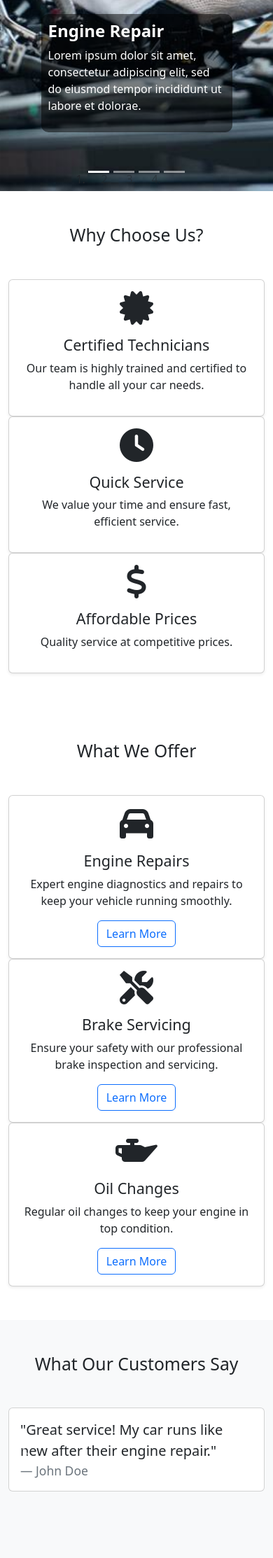
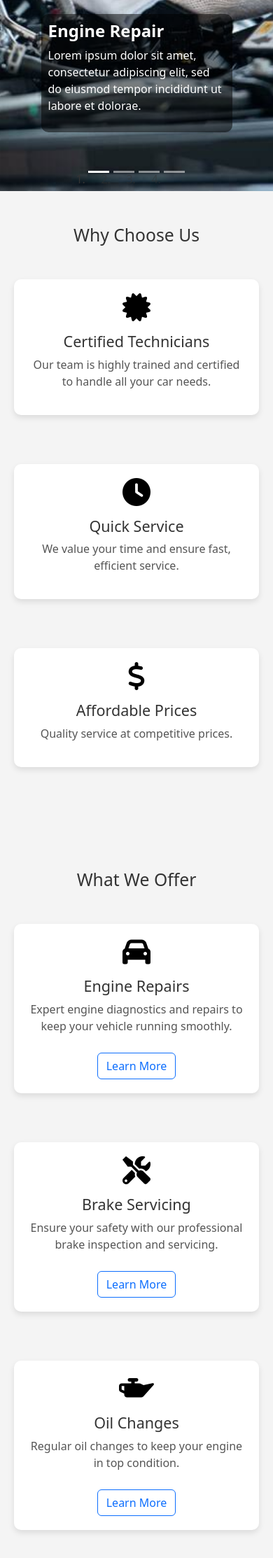
Before and after one commit to starlightaris/car_service_ms, a PHP site: page / in a window 390 px wide. Shown: the part 571-2797 px from the top of the page at 70% size. Run offline with PHP 8.4, Linux system fonts and the light colour scheme.

Commit message:
responsive home-grids

```diff
--- a/appointment.php
+++ b/appointment.php
@@ -44,6 +44,10 @@ if (isset($_POST['submit'])) {
 </head>
 
 <body>
+    <div id="header">
+        <?php include("header.php"); ?>
+    </div>
+
     <div class="container">
         <h1>Make A Reservation</h1>
         <form id="appointmentForm" name="appointmentForm" onsubmit="return doValidate()" method="POST">
--- a/css/style-aboutUs.css
+++ b/css/style-aboutUs.css
@@ -78,8 +78,6 @@ body, html {
   .grid-item p {
     font-size: 1rem;
     color: #555;
-
-
   }
 
   .grid-item:hover {
--- a/css/style-index.css
+++ b/css/style-index.css
@@ -103,6 +103,30 @@
       box-shadow: 0 5px 15px rgba(255, 255, 255, 0.3);
     }
 
+    /* .blog-card {
+      transition: transform 0.3s ease, box-shadow 0.3s ease;
+    }
+
+    .blog-card:hover {
+      transform: translateY(-10px);
+      box-shadow: 0 10px 20px rgba(0, 0, 0, 0.2);
+    } */
+
+    /* Grid Layout */
+
+
+    /* Grid for Blog Cards */
+    .grid {
+      display: grid;
+      grid-template-columns: repeat(auto-fit, minmax(300px, 1fr));
+      /* Responsive grid */
+      gap: 20px;
+      /* Space between cards */
+      padding: 0 20px;
+      /* Add some padding on the sides */
+    }
+
+    /* Card Styling */
     .blog-card {
       transition: transform 0.3s ease, box-shadow 0.3s ease;
     }
@@ -111,3 +135,29 @@
       transform: translateY(-10px);
       box-shadow: 0 10px 20px rgba(0, 0, 0, 0.2);
     }
+
+    .card-img-top {
+      width: 100%;
+      height: 200px;
+      /* Fixed height for images */
+      object-fit: cover;
+      /* Ensure images cover the area */
+    }
+
+    .card-body {
+      padding: 20px;
+    }
+
+    .card-title {
+      font-size: 1.25rem;
+      margin-bottom: 10px;
+    }
+
+    .card-text {
+      font-size: 0.9rem;
+      color: #666;
+    }
+
+    .btn-outline-primary {
+      margin-top: 10px;
+    }
--- a/index.php
+++ b/index.php
@@ -17,6 +17,7 @@
   <!-- Custom CSS -->
   <link rel="stylesheet" href="css/style-index.css">
   <link rel="stylesheet" type="text/css" href="css/style-header-footer.css">
+  <link rel="stylesheet" type="text/css" href="css/style-aboutUs.css">
   <!-- Custom js -->
   <script src="js/carousel-index.js"></script>
 
@@ -88,43 +89,60 @@
 
   <!-- Why Choose Us -->
   <section class="why-choose-us py-5">
-    <div class="container">
-      <h2 class="text-center mb-5">Why Choose Us?</h2>
-      <div class="row">
-        <div class="col-md-4 text-center">
-          <div class="card why-card shadow-sm">
-            <div class="card-body">
+    <h2 class="text-center mb-5">Why Choose Us</h2>
+
+    <div class="grid">
+      <div class="grid-item">
         <i class="fas fa-certificate fa-3x mb-3 icon-hover"></i>
         <h4>Certified Technicians</h4>
         <p>Our team is highly trained and certified to handle all your car needs.</p>
       </div>
-          </div>
-        </div>
-        <div class="col-md-4 text-center">
-          <div class="card why-card shadow-sm">
-            <div class="card-body">
+
+      <div class="grid-item">
         <i class="fas fa-clock fa-3x mb-3 icon-hover"></i>
         <h4>Quick Service</h4>
         <p>We value your time and ensure fast, efficient service.</p>
       </div>
-          </div>
-        </div>
-        <div class="col-md-4 text-center">
-          <div class="card why-card shadow-sm">
-            <div class="card-body">
+
+      <div class="grid-item">
         <i class="fas fa-dollar-sign fa-3x mb-3 icon-hover"></i>
         <h4>Affordable Prices</h4>
         <p>Quality service at competitive prices.</p>
-            </div>
-          </div>
-        </div>
       </div>
     </div>
   </section>
 
   <!-- What We Offer -->
   <section class="featured-services py-5">
-    <div class="container">
+    <h2 class="text-center mb-5">What We Offer</h2>
+
+    <div class="grid">
+      <div class="grid-item">
+        <i class="fas fa-car fa-3x mb-3"></i>
+        <h4>Engine Repairs</h4>
+        <p>Expert engine diagnostics and repairs to keep your vehicle running smoothly.</p>
+        <a href="services.php" class="btn btn-outline-primary">Learn More</a>
+
+      </div>
+
+      <div class="grid-item">
+        <i class="fas fa-tools fa-3x mb-3"></i>
+        <h4>Brake Servicing</h4>
+        <p>Ensure your safety with our professional brake inspection and servicing.</p>
+        <a href="services.php" class="btn btn-outline-primary">Learn More</a>
+      </div>
+
+      <div class="grid-item">
+        <i class="fas fa-oil-can fa-3x mb-3"></i>
+        <h4>Oil Changes</h4>
+        <p>Regular oil changes to keep your engine in top condition.</p>
+        <a href="services.php" class="btn btn-outline-primary">Learn More</a>
+      </div>
+    </div>
+  </section>
+
+
+  <!-- <div class="container">
       <h2 class="text-center mb-5">What We Offer</h2>
       <div class="row">
         <div class="col-md-4 text-center">
@@ -158,8 +176,7 @@
           </div>
         </div>
       </div>
-    </div>
-  </section>
+    </div> -->
 
 
   <!-- Testimonials -->
@@ -232,7 +249,42 @@
 
   <!-- Blog -->
   <section class="blog-section py-5">
-    <div class="container">
+    <h2 class="text-center mb-5">Car Care Tips</h2>
+
+    <div class="grid">
+      <!-- Card 1 -->
+      <div class="grid-item">
+        <img src="images/car-maintenance-tips.jpg" class="card-img-top" alt="Car Maintenance Tips">
+        <div class="card-body">
+          <h5 class="card-title">5 Tips for Maintaining Your Car</h5>
+          <p class="card-text">Learn how to keep your car in top condition with these simple tips.</p>
+          <a href="#" class="btn btn-outline-primary">Read More</a>
+        </div>
+      </div>
+
+      <!-- Card 2 -->
+      <div class="grid-item">
+        <img src="images/winter-car-care.jpg" class="card-img-top" alt="Winter Car Care">
+        <div class="card-body">
+          <h5 class="card-title">Preparing Your Car for Winter</h5>
+          <p class="card-text">Get your car ready for the cold season with these essential tips.</p>
+          <a href="#" class="btn btn-outline-primary">Read More</a>
+        </div>
+      </div>
+
+      <!-- Card 3 -->
+      <div class="grid-item">
+        <img src="images/fuel-efficiency.jpg" class="card-img-top" alt="Fuel Efficiency">
+        <div class="card-body">
+          <h5 class="card-title">How to Improve Fuel Efficiency</h5>
+          <p class="card-text">Save money on fuel with these easy-to-follow tips.</p>
+          <a href="#" class="btn btn-outline-primary">Read More</a>
+        </div>
+      </div>
+    </div>
+  </section>
+
+  <!-- <div class="container">
       <h2 class="text-center mb-5">Car Care Tips</h2>
       <div class="row">
         <div class="col-md-4">
@@ -267,8 +319,8 @@
         </div>
       </div>
     </div>
-  </div>
-</section>
+  </div> -->
+
   <!-- nav-scroll frosted glass effect -->
   <script src="js/navbar-scroll.js"></script>
   <!-- Footer -->
```
Lines whose indentation alone changed are shown as unchanged.
